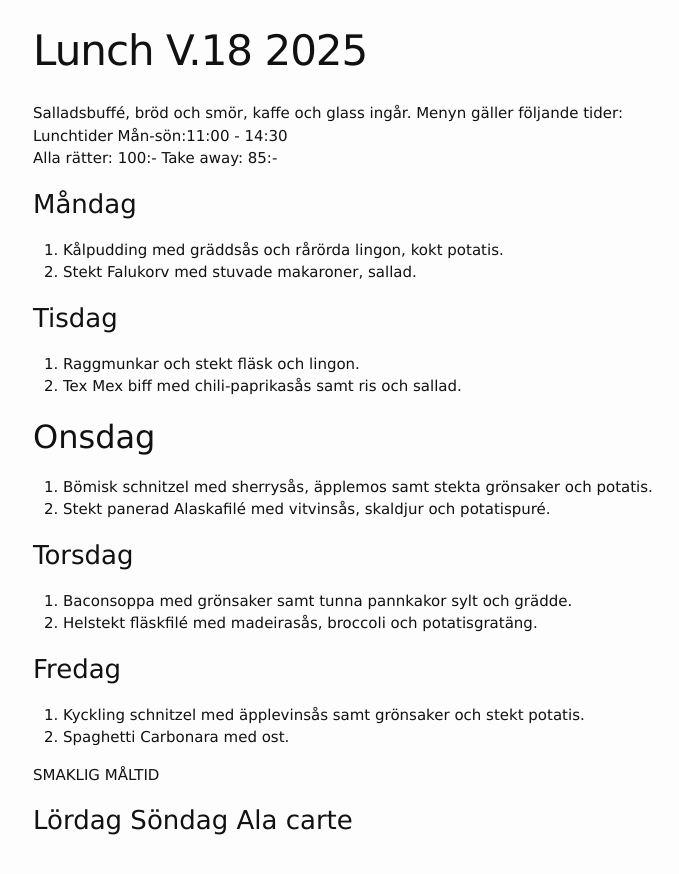
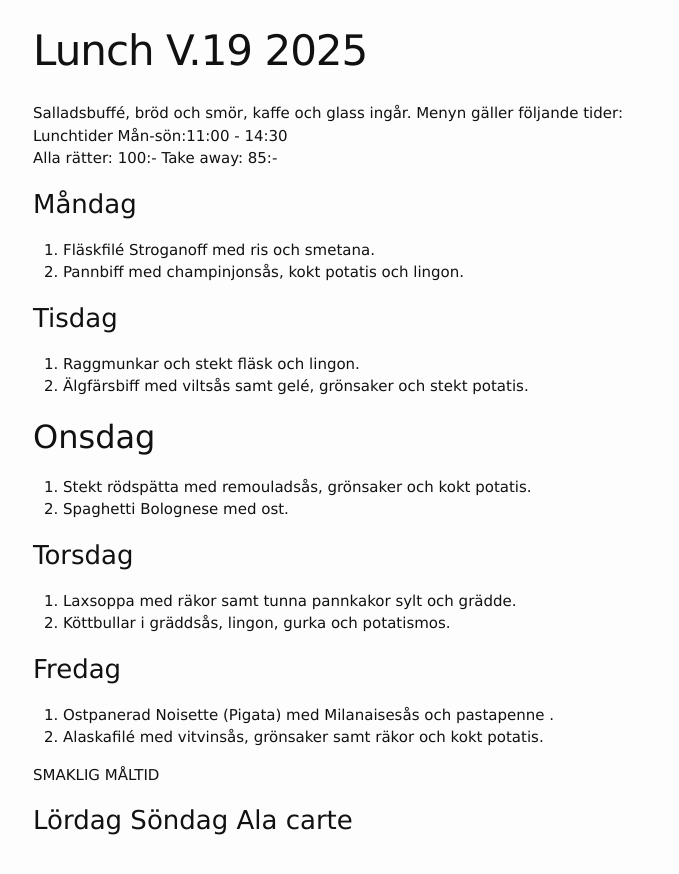
Before and after one commit to FarInn62/farinn62.github.io, a Jekyll site: the page built from lunch.md, in a window 1280 px wide. Shown: the top 874 px of the page, without its empty margins (237-916 px from the left). Built offline with Jekyll 4.4.1, drawn with Linux system fonts in a browser that asks for light colours.

Commit message:
Update lunch.md

```diff
--- a/lunch.md
+++ b/lunch.md
@@ -1,6 +1,6 @@
 ---
 layout: foodmenu
-title: Lunch V.18 2025
+title: Lunch V.19 2025
 permalink: /lunch/
 published: true
 ---
@@ -11,28 +11,28 @@ Alla rätter: 100:- Take away: 85:-
 
 ### Måndag
 
-1. Kålpudding med gräddsås och rårörda lingon, kokt potatis.
-2. Stekt Falukorv med stuvade makaroner, sallad.
+1. Fläskfilé Stroganoff med ris och smetana.
+2. Pannbiff med champinjonsås, kokt potatis och lingon.
 
 ### Tisdag
 
 1. Raggmunkar och stekt fläsk och lingon.
-2. Tex Mex biff med chili-paprikasås samt ris och sallad.
+2. Älgfärsbiff med viltsås samt gelé, grönsaker och stekt potatis.
 
 ## Onsdag
 
-1. Bömisk schnitzel med sherrysås, äpplemos samt stekta grönsaker och potatis.
-2. Stekt panerad Alaskafilé med vitvinsås, skaldjur och potatispuré.
+1. Stekt rödspätta med remouladsås, grönsaker och kokt potatis.
+2. Spaghetti Bolognese med ost.
 
 ### Torsdag
 
-1. Baconsoppa med grönsaker samt tunna pannkakor sylt och grädde.
-2. Helstekt fläskfilé med madeirasås, broccoli och potatisgratäng.
+1. Laxsoppa med räkor samt tunna pannkakor sylt och grädde.
+2. Köttbullar i gräddsås, lingon, gurka och potatismos.
 
 ### Fredag
 
-1. Kyckling schnitzel med äpplevinsås samt grönsaker och stekt potatis.
-2. Spaghetti Carbonara med ost.
+1. Ostpanerad Noisette (Pigata) med Milanaisesås och pastapenne .
+2. Alaskafilé med vitvinsås, grönsaker samt räkor och kokt potatis.
 
 SMAKLIG MÅLTID
 
```
